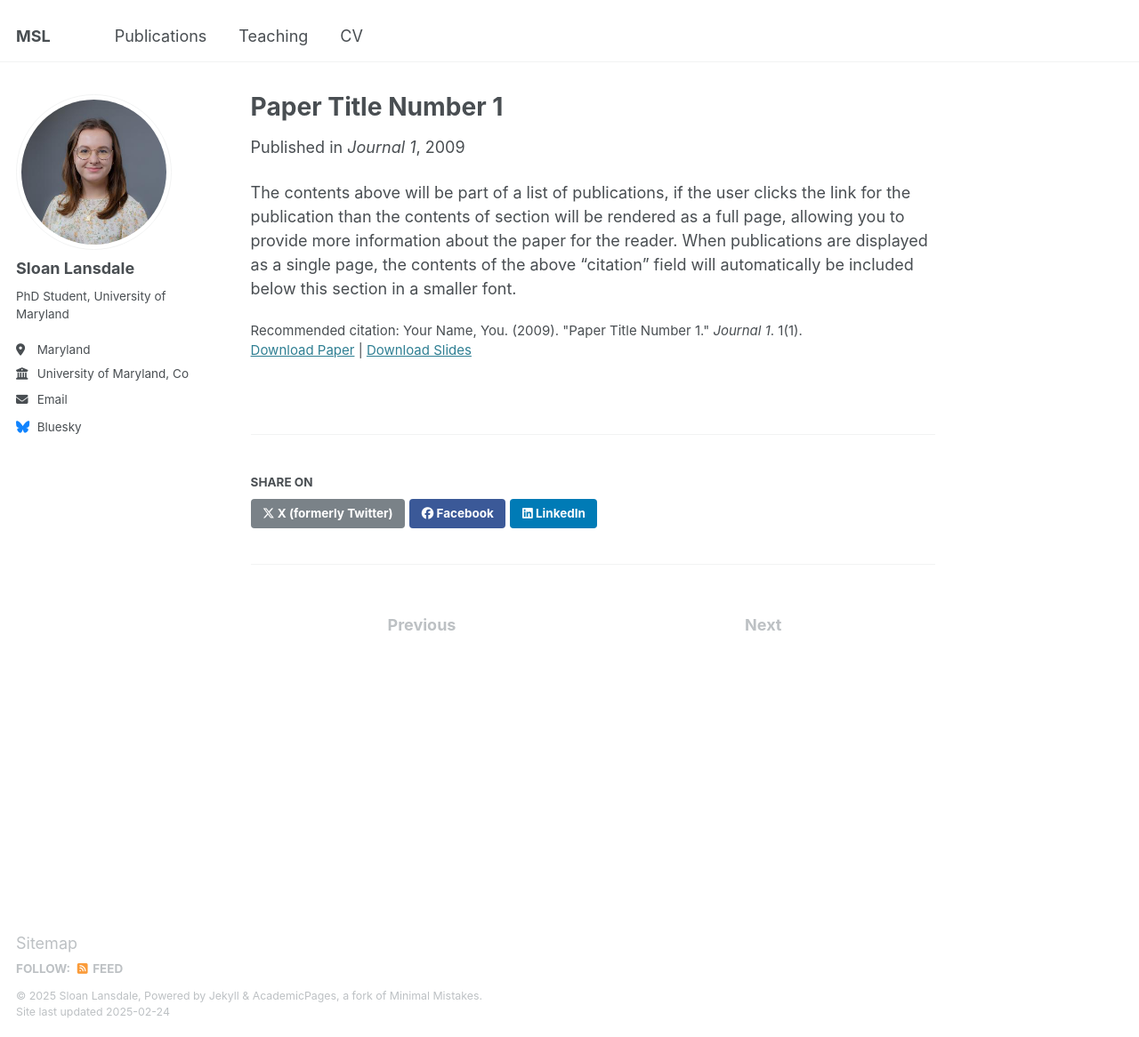
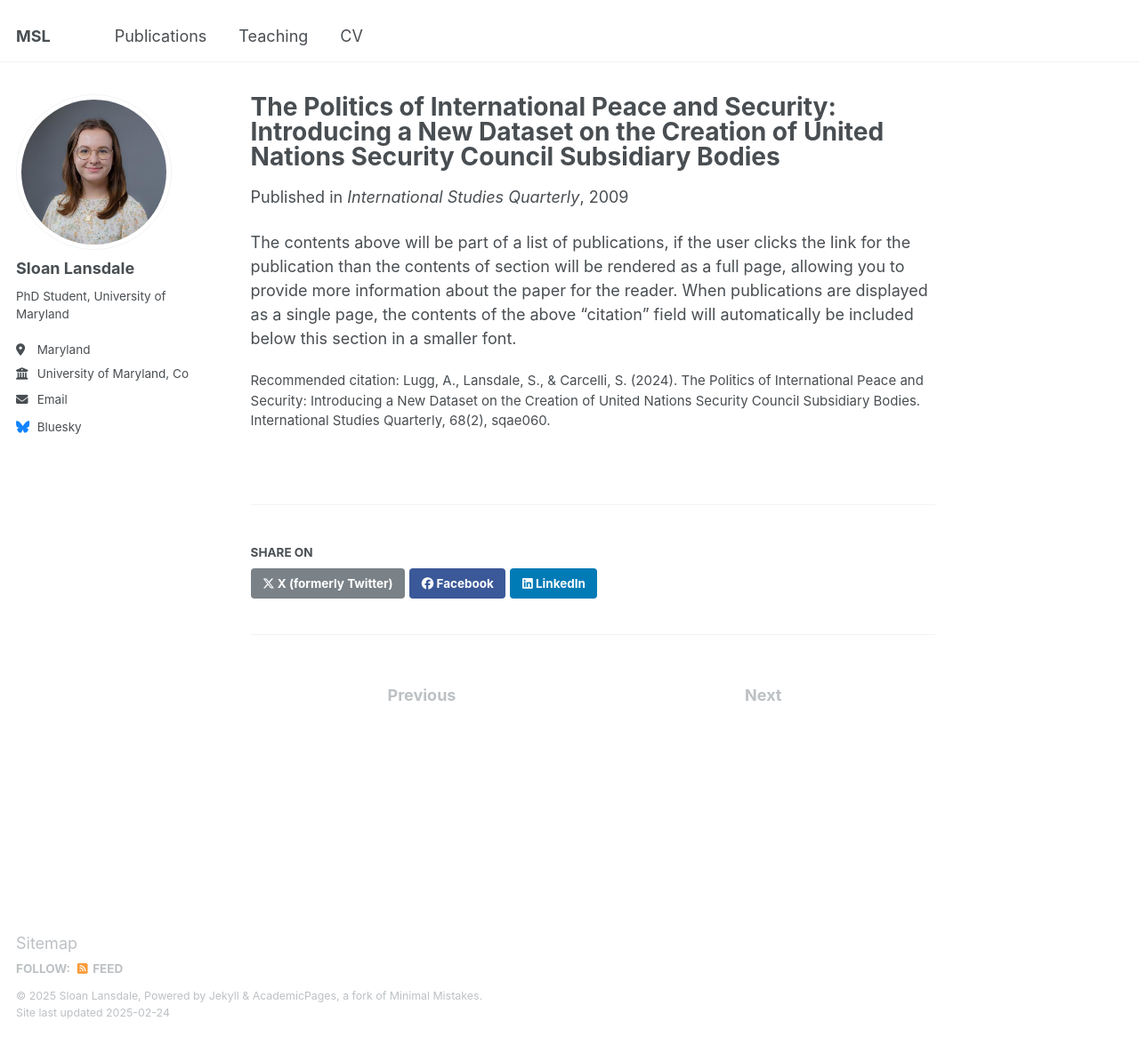
Before and after one commit to slansdale/slansdale.github.io, a Jekyll site: the page built from _publications/2009-10-01-paper-title-number-1.md, in a window 1280 px wide and 1166 px high. Shown: the whole window at 89% size. Built offline with Jekyll 4.4.1, drawn with Linux system fonts in a browser that asks for light colours.

Commit message:
Update 2009-10-01-paper-title-number-1.md
specified template

```diff
--- a/_publications/2009-10-01-paper-title-number-1.md
+++ b/_publications/2009-10-01-paper-title-number-1.md
@@ -1,14 +1,12 @@
 ---
-title: "Paper Title Number 1"
+title: "The Politics of International Peace and Security: Introducing a New Dataset on the Creation of United Nations Security Council Subsidiary Bodies"
 collection: publications
 category: manuscripts
-permalink: /publication/2009-10-01-paper-title-number-1
-excerpt: 'This paper is about the number 1. The number 2 is left for future work.'
+excerpt: 'This paper introduces new data on the creation of subsidiary bodies (SBs) by members of the United Nations Security Council (UNSC) between 1972 and 2020.'
 date: 2009-10-01
-venue: 'Journal 1'
-slidesurl: 'http://academicpages.github.io/files/slides1.pdf'
-paperurl: 'http://academicpages.github.io/files/paper1.pdf'
-citation: 'Your Name, You. (2009). &quot;Paper Title Number 1.&quot; <i>Journal 1</i>. 1(1).'
+venue: 'International Studies Quarterly'
+citation: 'Lugg, A., Lansdale, S., & Carcelli, S. (2024). The Politics of International Peace and Security: Introducing a New Dataset on the Creation of United Nations Security Council Subsidiary Bodies. International Studies Quarterly, 68(2), sqae060.'
+Googlescholarurl: '(https://scholar.google.com/citations?user=I_ZvR98AAAAJ&hl=en&oi=ao)'
 ---
 
 The contents above will be part of a list of publications, if the user clicks the link for the publication than the contents of section will be rendered as a full page, allowing you to provide more information about the paper for the reader. When publications are displayed as a single page, the contents of the above "citation" field will automatically be included below this section in a smaller font.
```
